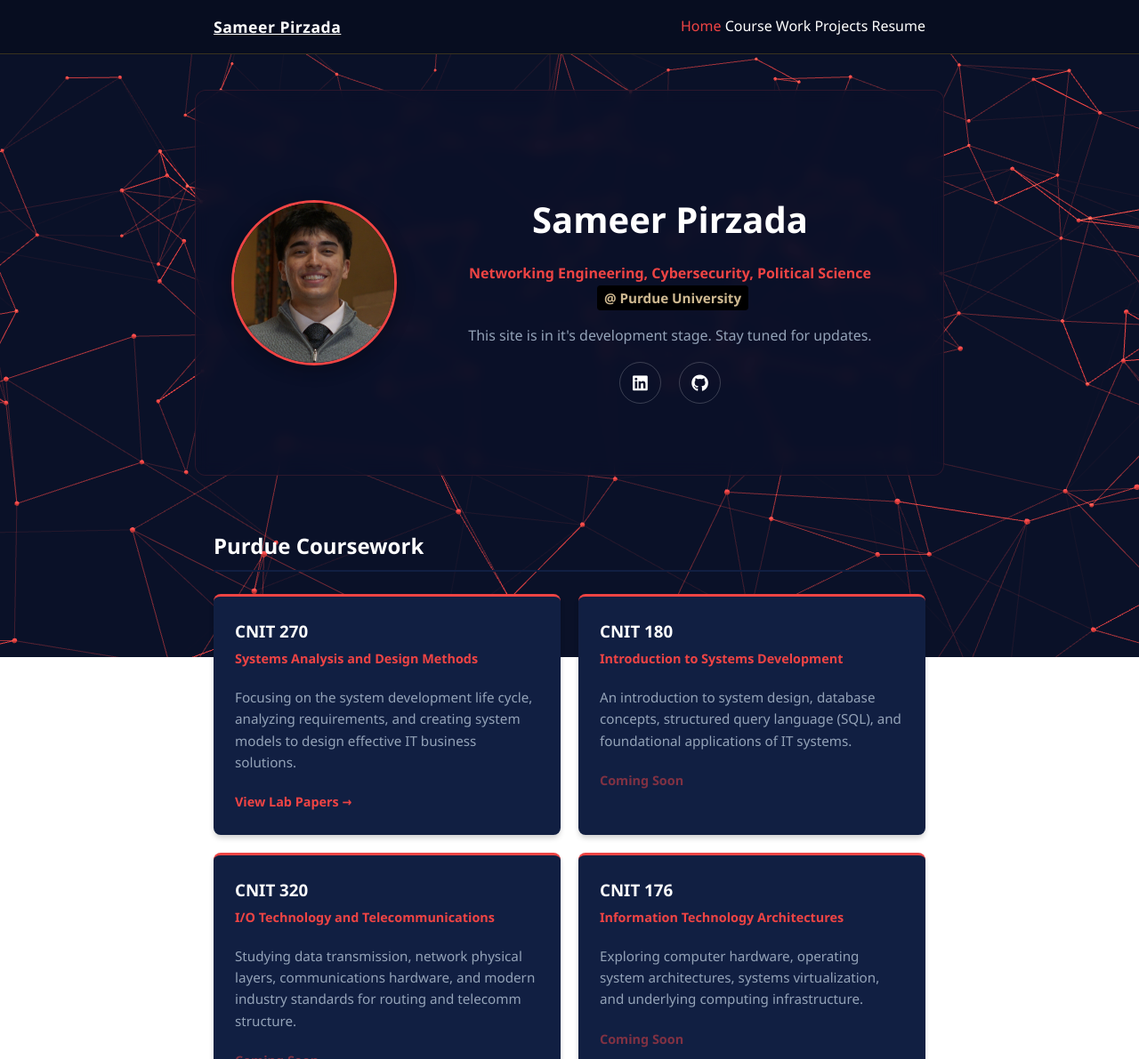
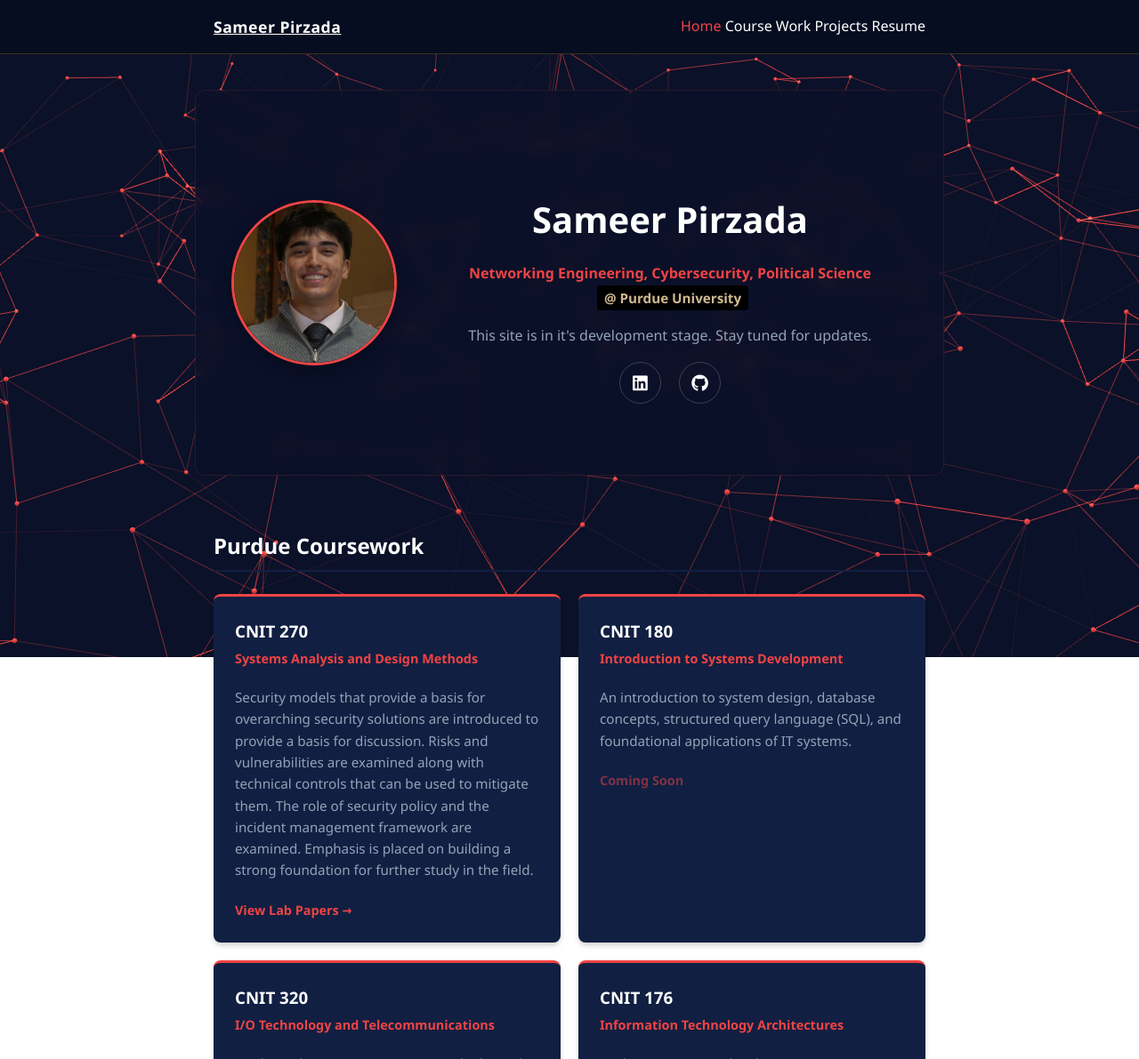
Before and after one commit to sameerpir12/sameerpirzada, a plain HTML site: page coursework.html in a window 1280 px wide. Shown: the top 1191 px of the page at 89% size. Drawn offline with nearby package versions, Linux system fonts and the light colour scheme; animation ran at ten frames a second.

Commit message:
Revise CNIT 270 course description
Updated course description for CNIT 270 to include security models and risk management.

```diff
--- a/coursework.html
+++ b/coursework.html
@@ -317,7 +317,7 @@
         <div class="card">
             <h3>CNIT 270</h3>
             <p style="color: var(--accent); font-weight: 600; font-size: 0.9rem; margin-top: -8px;">Systems Analysis and Design Methods</p>
-            <p>Focusing on the system development life cycle, analyzing requirements, and creating system models to design effective IT business solutions.</p>
+            <p>Security models that provide a basis for overarching security solutions are introduced to provide a basis for discussion. Risks and vulnerabilities are examined along with technical controls that can be used to mitigate them. The role of security policy and the incident management framework are examined. Emphasis is placed on building a strong foundation for further study in the field.</p>
             <a href="cnit270.html" class="project-link">View Lab Papers →</a>
         </div>
 
```
